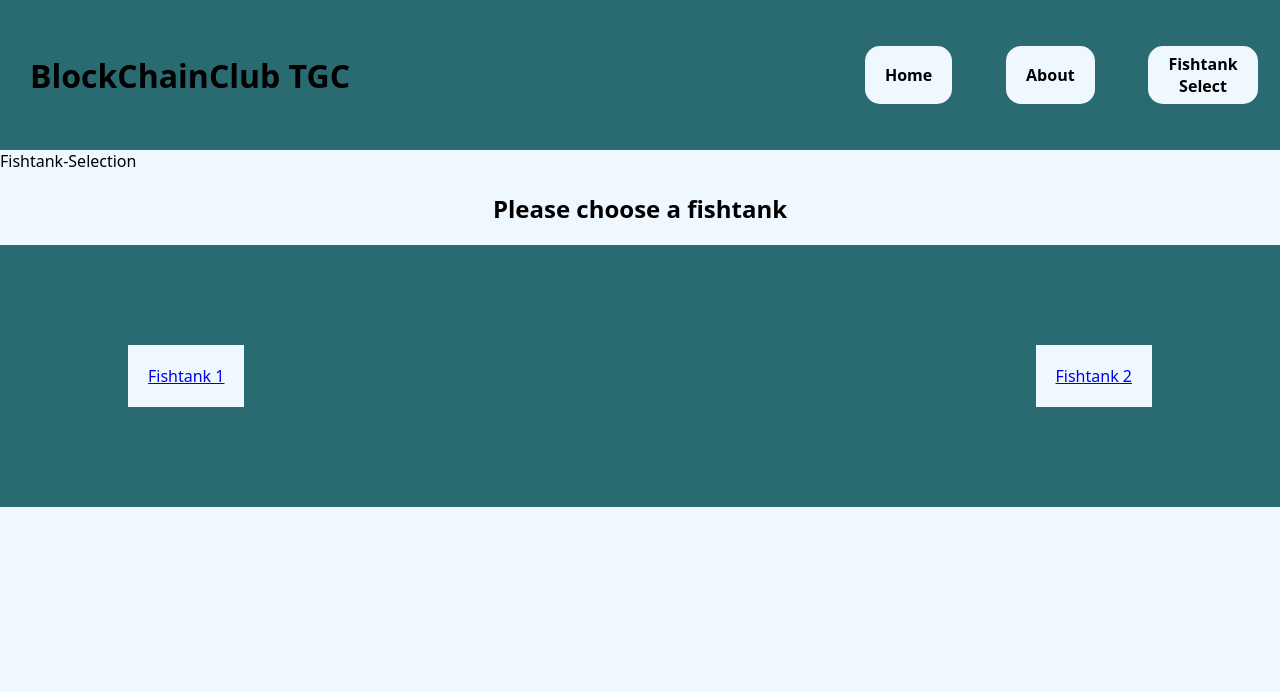
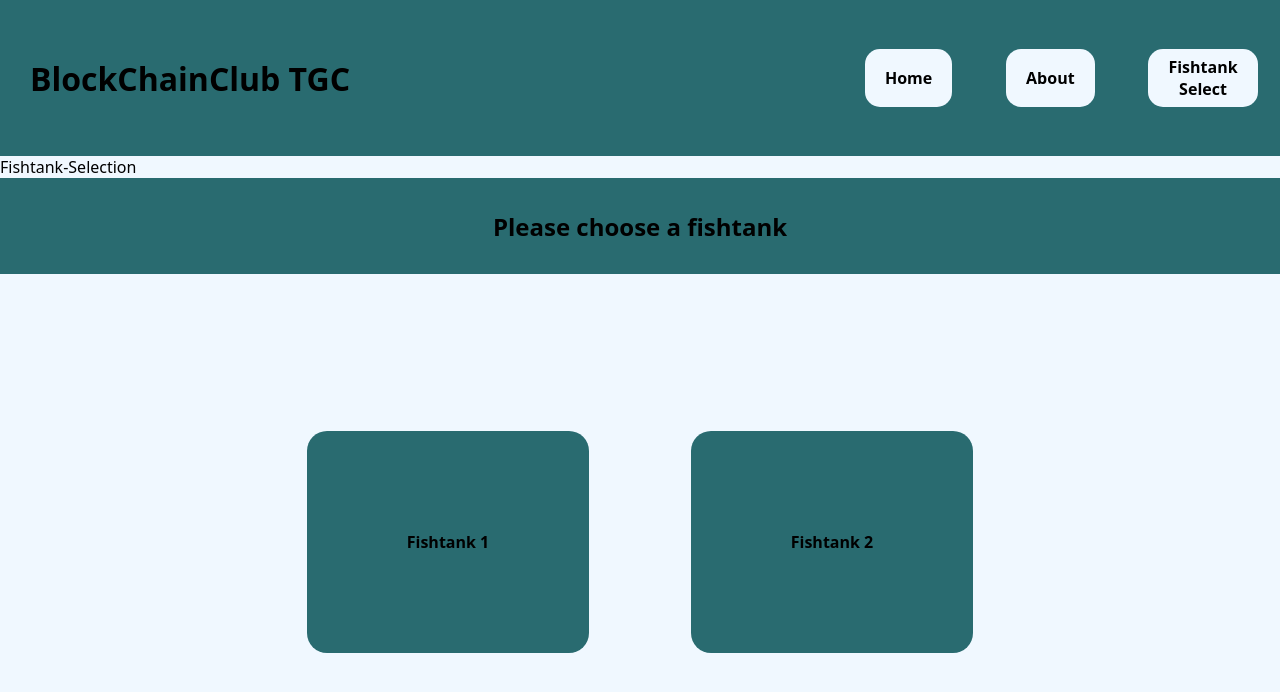
Before and after one commit to Ar4rN1c0/blockchain-tgc, a Next.js app: page /fishtank in a window 1280 px wide. Shown: the top 692 px of the page. Built offline with nearby package versions, Linux system fonts and the light colour scheme.

Commit message:
Styles changed

```diff
--- a/package.json
+++ b/package.json
@@ -1,5 +1,5 @@
 {
-  "name": "first-auth",
+  "name": "blockchain-tgc",
   "version": "0.1.0",
   "private": true,
   "scripts": {
--- a/src/app/fishtank/[id]/page.tsx
+++ b/src/app/fishtank/[id]/page.tsx
@@ -2,8 +2,8 @@ import PeriodesMatrix from "../../../components/PeriodesArray"
 
 export default async function FishtankID ( {params}: {params: {id: string}} ) {
     return (
-        <section style={{display: "grid", placeItems: "center", placeContent: "center", width: "100vw"}}>
+        <main style={{display: "grid", placeItems: "center", placeContent: "center", width: "100vw"}}>
             <PeriodesMatrix fishtank={params.id}></PeriodesMatrix>
-        </section>
+        </main>
     )
 }
--- a/src/components/Header.tsx
+++ b/src/components/Header.tsx
@@ -25,9 +25,7 @@ export default function Header () {
             <nav className={styles.nav}>
                 <ul className={styles.list}>
                     {links.map(({label, route}) => (
-                    <li className={styles.item} key ={route}>
-                        <Link className={styles.link} href={route}>{label}</Link>
-                    </li>
+                        <Link key={route} className={styles.link} href={route}>{label}</Link>
                     ))}
                 </ul>
             </nav>
--- a/src/components/Menu.tsx
+++ b/src/components/Menu.tsx
@@ -9,9 +9,11 @@ export default function Menu() {
             <h1 className={styles.title}>
                 Please choose a fishtank
             </h1>
-            <section className={styles.menu}>
-                <Link className={styles.link} href="fishtank/1">Fishtank 1</Link>
-                <Link className={styles.link} href="fishtank/2">Fishtank 2</Link>
+            <section className={styles.section}>
+                <article className={styles.menu}>
+                    <Link className={styles.link} href="fishtank/1">Fishtank 1</Link>
+                    <Link className={styles.link} href="fishtank/2">Fishtank 2</Link>
+                </article>
             </section>
         </main>
     )
--- a/src/styles/Header.module.css
+++ b/src/styles/Header.module.css
@@ -5,7 +5,8 @@
     display: flex;
     justify-content: space-between;
     place-items: center;
-    overflow: auto;
+    overflow: hidden;
+    height: 12vh
 }
 
 .nav {
@@ -24,32 +25,32 @@
 }
 
 
-.item {
+.link {
+    text-decoration: none;
+    color: black;
+    font-weight: 600;
+    text-align: center;
     padding: 7px 20px;
     box-shadow: 0;
     background-color: aliceblue;
     border-radius: 15px;
-    transition: all .2s;
     margin: 0 3%;
     cursor: pointer;
     display: grid;
     place-content: center;
     place-items: center;
-}
-.item:hover {
-    box-shadow: 0px 10px 10px 0 solid black;
+    transform: scale(1);
+    transition: all .2s ease-in-out;
 }
 
-.link {
-    text-decoration: none;
-    color: black;
-    font-weight: 600;
-    text-align: center;
+.link:hover {
+    box-shadow: 0px 10px 10px 0 solid black;
+    transform: scale(1.1);
 }
-
 @media(width < 1000px) {
-    .list {
+    .header {
         flex-direction: column;
+        height: 23vh
     }
 }
 
--- a/src/styles/Home.module.css
+++ b/src/styles/Home.module.css
@@ -1,25 +1,39 @@
 .home {
-    display: grid;
-    place-items: center;
-    place-content: center;
     overflow: hidden;
+    height: 79vh;
+    padding: 0;
 }
 
 .title {
-
+    height: 12vh;
+    display: grid;
+    justify-items: center;
+    align-items: center;
+    background-color: #296B70;
+    width: 100%;
+    margin: 0;
 }
-
+.section {
+    display: grid;
+    align-items: center;
+    justify-items: center;
+}
 .menu {
-    display: flex;
-    background-color: #296B70;
-    width: 80vw;
-    justify-content: space-between;
-    padding: 100px 300px;
-    border-radius: 30px;
+    display: grid;
+    grid-template-columns: 1fr 1fr;
+    background-color: aliceblue;
+    width: 100vw;
+    align-items: center;
+    justify-items: center;
+    height: 67vh;
+    width: 60vw;
 }
 
 .link {
-    background-color: aliceblue;
-    padding: 20px;
-
+    background-color: #296B70;
+    padding: 100px;
+    color: black;
+    text-decoration: none;
+    font-weight: 600;
+    border-radius: 20px;
 }
```
Also changed, not shown: src/components/PeriodesArray.tsx (+12 -12 lines), 2 other files (tests, documents, lock files or other folders).
